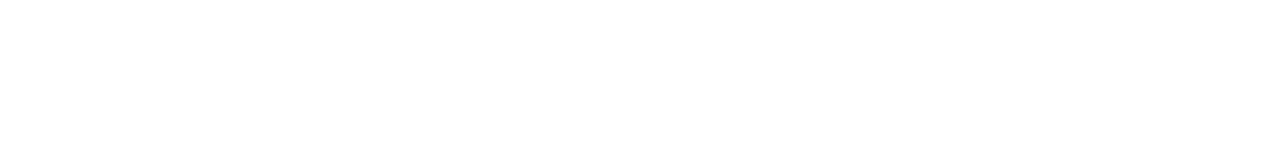
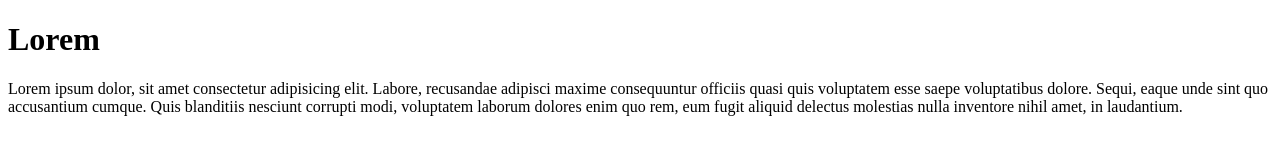
Before and after one commit to Hide211a/PR, a plain HTML site: page index.html in a window 1280 px wide. Drawn offline with Linux system fonts and the light colour scheme.

Commit message:
add h1 and p

```diff
--- a/index.html
+++ b/index.html
@@ -6,5 +6,7 @@
     <title>Document</title>
 </head>
 <body>
+    <h1>Lorem</h1>
+    <p>Lorem ipsum dolor, sit amet consectetur adipisicing elit. Labore, recusandae adipisci maxime consequuntur officiis quasi quis voluptatem esse saepe voluptatibus dolore. Sequi, eaque unde sint quo accusantium cumque. Quis blanditiis nesciunt corrupti modi, voluptatem laborum dolores enim quo rem, eum fugit aliquid delectus molestias nulla inventore nihil amet, in laudantium.</p>
 </body>
 </html>
```
